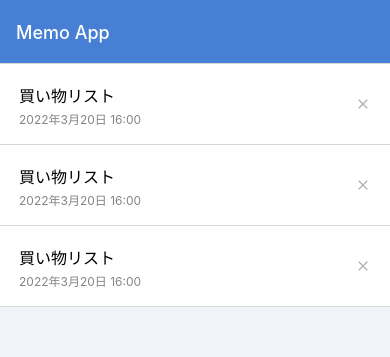
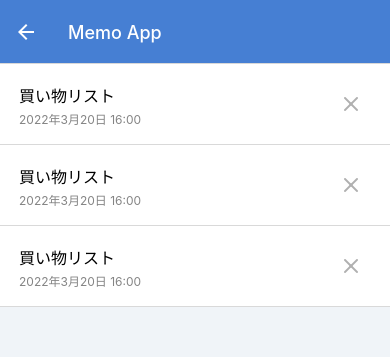
Before and after one commit to Nagao-yuma/MemoApp, a React Native app: screen /MemoList in a window 390 px wide. Shown: the top 357 px of the page. Built offline with nearby package versions, Linux system fonts and the light colour scheme.

Commit message:
navigation_reset

```diff
--- a/App.jsx
+++ b/App.jsx
@@ -15,7 +15,7 @@ export default function App() {
     return (
       <NavigationContainer>
         <Stack.Navigator
-          initialRouteName='MemoList'
+          initialRouteName='LogIn'
           screenOptions={{
             headerStyle: { backgroundColor: '#467FD3'},
             headerTitleStyle: { color: '#FFF'},
--- a/src/components/MemoList.jsx
+++ b/src/components/MemoList.jsx
@@ -1,39 +1,57 @@
 import { Feather } from '@expo/vector-icons';
 import React from 'react';
-import { View, Text, StyleSheet, TouchableOpacity } from 'react-native';
+import { View, Text, StyleSheet, TouchableOpacity, Alert } from 'react-native';
+import { useNavigation } from '@react-navigation/native';
 
 export default function MemoList() {
+    const navigation = useNavigation();
     return (
         <View>
-            <View style={styles.memoListItem}>
+            <TouchableOpacity
+                style={styles.memoListItem}
+                onPress={() => { navigation.navigate('MemoDetail'); }}
+            >
                 <View>
                     <Text style={styles.memoListItemTitle}>買い物リスト</Text>
                     <Text style={styles.memoListItemDate}>2022年3月20日 16:00</Text>
                 </View>
-                <TouchableOpacity>
-                    <Feather name="x" size={16} color="#B0B0B0" />
+                <TouchableOpacity
+                    style={styles.memoDelete}
+                    onPress={() => { Alert.alert('Are you sure?');
+                }}>
+                    <Feather name="x" size={24} color="#B0B0B0" />
                 </TouchableOpacity>
-            </View>
-
-            <View style={styles.memoListItem}>
+            </TouchableOpacity>
+            <TouchableOpacity
+                style={styles.memoListItem}
+                onPress={() => { navigation.navigate('MemoDetail'); }}
+            >
                 <View>
                     <Text style={styles.memoListItemTitle}>買い物リスト</Text>
                     <Text style={styles.memoListItemDate}>2022年3月20日 16:00</Text>
                 </View>
-                <TouchableOpacity>
-                    <Feather name="x" size={16} color="#B0B0B0" />
+                <TouchableOpacity
+                    style={styles.memoDelete}
+                    onPress={() => { Alert.alert('Are you sure?');
+                }}>
+                    <Feather name="x" size={24} color="#B0B0B0" />
                 </TouchableOpacity>
-            </View>
-
-            <View style={styles.memoListItem}>
+            </TouchableOpacity>
+            <TouchableOpacity
+                style={styles.memoListItem}
+                onPress={() => { navigation.navigate('MemoDetail'); }}
+            >
                 <View>
                     <Text style={styles.memoListItemTitle}>買い物リスト</Text>
                     <Text style={styles.memoListItemDate}>2022年3月20日 16:00</Text>
                 </View>
-                <TouchableOpacity>
-                    <Feather name="x" size={16} color="#B0B0B0" />
+                <TouchableOpacity
+                    style={styles.memoDelete}
+                    onPress={() => { Alert.alert('Are you sure?');
+                }}>
+                    <Feather name="x" size={24} color="#B0B0B0" />
                 </TouchableOpacity>
-            </View>
+            </TouchableOpacity>
         </View>
     );
 }
@@ -58,4 +76,7 @@ const styles = StyleSheet.create({
         fontSize: 12,
         lineHeight: 16,
     },
+    memoDelete: {
+        padding: 8,
+    },
 });
--- a/src/screens/LoginScreen.jsx
+++ b/src/screens/LoginScreen.jsx
@@ -12,12 +12,24 @@ export default function LoginScreen(props) {
                 <TextInput placeholder="Password" style={styles.input} />
                 <Button
                     label="Submit"
-                    onPress={() => { navigation.navigate('MemoList'); }}
+                    onPress={() => {
+                        navigation.reset({
+                            index: 0,
+                            routes: [{ name: 'MemoList' }],
+                        });
+                    }}
                 />
                 <View style={styles.footer}>
                     <Text style={styles.footerText}>Not registered?</Text>
-                    <TouchableOpacity>
-                        <Text style={styles.footerLink} onPress={() => { navigation.navigate('SignUp'); }}>Sign up here!</Text>
+                    <TouchableOpacity
+                        onPress={() => {
+                            navigation.reset({
+                                index: 0,
+                                routes: [{name: 'SignUp'}]
+                            });
+                        }}
+                    >
+                        <Text style={styles.footerLink}>Sign up here!</Text>
                     </TouchableOpacity>
                 </View>
             </View>
--- a/src/screens/SignUpScreen.jsx
+++ b/src/screens/SignUpScreen.jsx
@@ -12,12 +12,20 @@ export default function SignUpScreen(props) {
                 <TextInput placeholder="Password" style={styles.input} />
                 <Button
                     label="Submit"
-                    onPress={() => { navigation.navigate('MemoList'); }}
+                    onPress={() => {
+                        navigation.reset({
+                            index: 0,
+                            routes: [{ name: 'MemoList' }],
+                        });
+                    }}
                 />
                 <View style={styles.footer}>
                     <Text style={styles.footerText}>Already registered?</Text>
-                    <TouchableOpacity>
-                        <Text style={styles.footerLink} onPress={() => {navigation.navigate('LogIn'); }}>Log in.</Text>
+                    <TouchableOpacity onPress={() => { navigation.reset({
+                        index: 0,
+                        routes: [{ name: 'LogIn' }],
+                    }); }}>
+                        <Text style={styles.footerLink}>Log in.</Text>
                     </TouchableOpacity>
                 </View>
             </View>
```
